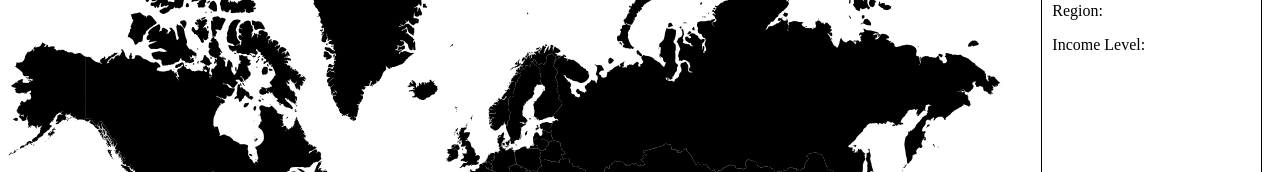
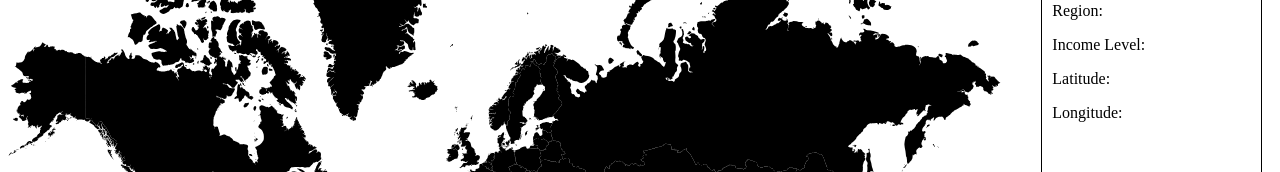
Before and after one commit to bluenote28/world-map-project, an Angular app: page /home in a window 1280 px wide. Shown: the part 183-355 px from the top of the page. Built offline with nearby package versions, Linux system fonts and the light colour scheme; no server answers.

Commit message:
adds latitude and longitude

```diff
--- a/src/app/factsbox/factsbox.component.html
+++ b/src/app/factsbox/factsbox.component.html
@@ -4,5 +4,7 @@
     <p>Capital: {{countryCapital}}</p>
     <p>Region: {{countryRegion}}</p>
     <p>Income Level: {{incomeLevel}}</p>
+    <p>Latitude: {{countryLatitude}}</p>
+    <p>Longitude: {{countryLongitude}}</p>
 
 </aside>
--- a/src/app/factsbox/factsbox.component.ts
+++ b/src/app/factsbox/factsbox.component.ts
@@ -1,4 +1,4 @@
-import { Component, Input, OnChanges, SimpleChanges } from '@angular/core';
+import { Component, Input, OnChanges, SimpleChanges, input } from '@angular/core';
 
 @Component({
   selector: 'app-factsbox',
@@ -13,6 +13,9 @@ export class FactsboxComponent{
   @Input() countryRegion = '';
   @Input() countryCapital = ''
   @Input() incomeLevel = ''
+  @Input() countryLatitude = ''
+  @Input() countryLongitude = ''
+
 
   //ngOnChanges(changes: SimpleChanges) {
     //console.log(changes)
--- a/src/app/map/map.component.html
+++ b/src/app/map/map.component.html
@@ -263,7 +263,7 @@
     </div>
 
     <div class="factsflexbox">
-        <app-factsbox [countryName]="countryName" [countryRegion]="region" [countryCapital]="capital" [incomeLevel]="income">
+        <app-factsbox [countryName]="countryName" [countryRegion]="region" [countryCapital]="capital" [incomeLevel]="income" [countryLatitude]="latitude" [countryLongitude]="longitude">
         </app-factsbox>
     </div>
 
--- a/src/app/map/map.component.ts
+++ b/src/app/map/map.component.ts
@@ -17,6 +17,8 @@ export class MapComponent {
   income = ""
   capital = ""
   countryName = ""
+  latitude = ""
+  longitude = ""
 
 
   constructor(private apicall: ApiCallService) { }
@@ -25,7 +27,7 @@ export class MapComponent {
     this.selectedCountry = country.toUpperCase()
 
     const data = this.countryData[1]
-    console.log(this.countryData)
+    console.log(this.countryData[1])
 
     for (let x in data){
 
@@ -35,6 +37,8 @@ export class MapComponent {
         this.region = data[x]['region']['value']
         this.income = data[x]['incomeLevel']['value']
         this.countryName = data[x]['name']
+        this.latitude = data[x]['latitude']
+        this.longitude = data[x]['longitude']
         break
       }
     }
```
